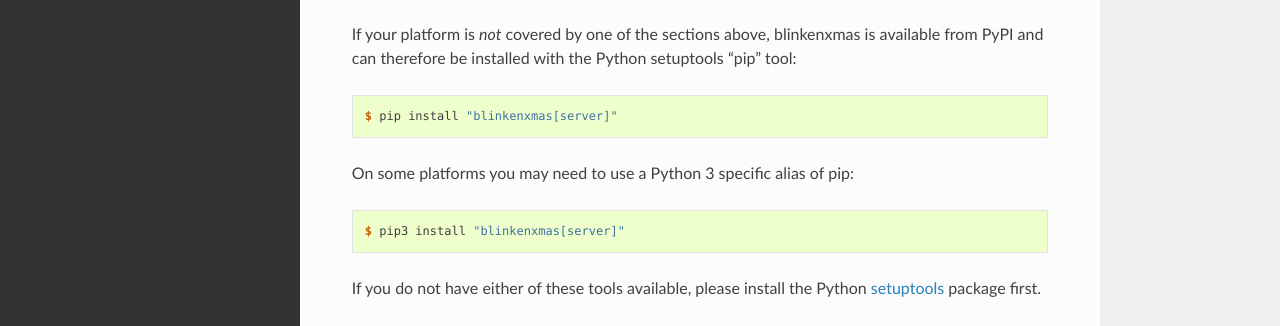
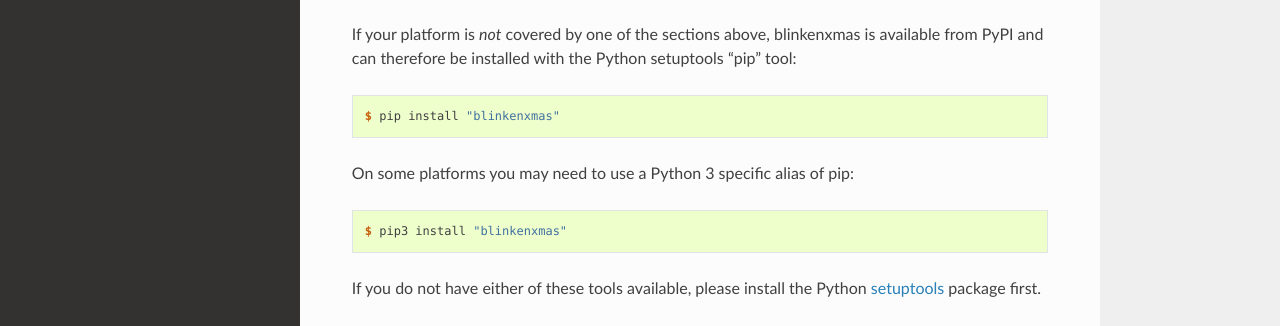
Before and after one commit to waveform80/blinkenxmas, a Sphinx documentation site: the page built from docs/install.rst, in a window 1280 px wide and 1334 px high. Shown: the part 615-941 px from the top of the window. Built offline with Sphinx 7.4.7 and the Read the Docs theme 2.0.0, drawn with Linux system fonts in a browser that asks for light colours; formulas are drawn with MathJax 3; pages that are not in the unit, such as notebooks, are missing from menus.

Commit message:
Fix install option, add keywords

```diff
--- a/docs/install.rst
+++ b/docs/install.rst
@@ -34,13 +34,13 @@
 
 .. code-block:: console
 
-    $ pip install "blinkenxmas[server]"
+    $ pip install "blinkenxmas"
 
 On some platforms you may need to use a Python 3 specific alias of pip:
 
 .. code-block:: console
 
-    $ pip3 install "blinkenxmas[server]"
+    $ pip3 install "blinkenxmas"
 
 If you do not have either of these tools available, please install the Python
 `setuptools`_ package first.
--- a/setup.cfg
+++ b/setup.cfg
@@ -6,7 +6,7 @@
 long_description = file: README.rst
 author = Dave Jones
 author_email = dave@waveform.org.uk
-keywords = christmas tree pico neopixels ws2812
+keywords = xmas christmas tree pico neopixels ws2812 apa102
 classifiers =
     Development Status :: 3 - Alpha
     Environment :: Console
```
